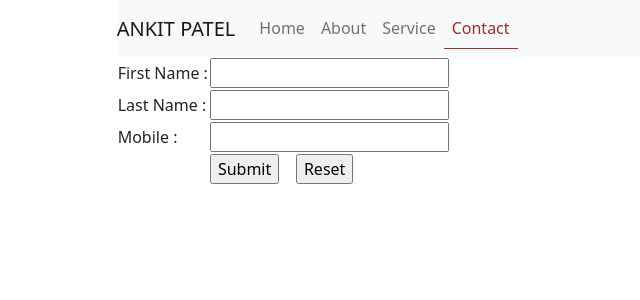
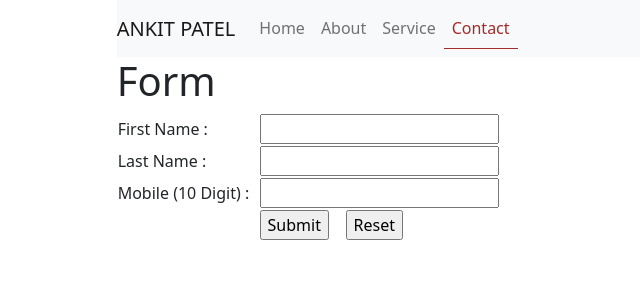
Before and after one commit to AnkitPatelInx/react_website, a React (Create React App) app: page /contact in a window 1280 px wide. Shown: the top 300 px of the page, without its empty margins (0-640 px from the left). Built offline with nearby package versions, Linux system fonts and the light colour scheme.

Commit message:
Contact form changes

```diff
--- a/package.json
+++ b/package.json
@@ -2,11 +2,13 @@
   "name": "react_website",
   "version": "0.1.0",
   "private": true,
+  "homepage":"http://AnkitPatelInx.github.io/react_website",
   "dependencies": {
     "@testing-library/jest-dom": "^4.2.4",
     "@testing-library/react": "^9.5.0",
     "@testing-library/user-event": "^7.2.1",
     "bootstrap": "^5.0.0-alpha1",
+    "gh-pages": "^3.1.0",
     "react": "^16.13.1",
     "react-dom": "^16.13.1",
     "react-router-dom": "^5.2.0",
@@ -16,7 +18,9 @@
     "start": "react-scripts start",
     "build": "react-scripts build",
     "test": "react-scripts test",
-    "eject": "react-scripts eject"
+    "eject": "react-scripts eject",
+    "predeploy": "npm run build",
+    "deploy" : "gh-pages -d build"
   },
   "eslintConfig": {
     "extends": "react-app"
--- a/src/Contact.jsx
+++ b/src/Contact.jsx
@@ -4,21 +4,51 @@ class Contact extends React.Component{
     constructor(props){
         super(props);
         this.handleChange = this.handleChange.bind(this);
+        this.state = {firstName : '', lastName : '', mobile : '', message : 'Form', messageClass : ''};
     };
 
     handleChange(e){
-        alert(e.target.value);
+        debugger;
+        const name = e.target.name;
+        const val = e.target.value;
+        this.setState({message : "Form"});
+        this.setState({messageClass : ""});
+        this.setState({[name] : val});
+        if(name === "mobile"){
+            if(isNaN(val) || val.length > 10){
+                this.setState({message : "Please enter valid 10 digit mobile number"});
+                this.setState({messageClass : "mobile-error"});
+                return null;
+            }
+        }
     };
 
     handleSubmit(e){
+        debugger;
         e.preventDefault();
+        if(isNaN(this.state.mobile) || this.state.mobile.length != 10){
+            this.setState({message : "Please enter valid 10 digit mobile number"});
+            this.setState({messageClass : "mobile-error"});
+            return null;
+        }
+        if(this.state.firstName.trim()=='' || this.state.lastName.trim()==''){
+            this.setState({message : "First Name and Last Name Required."});
+            this.setState({messageClass : "mobile-error"});
+            return null;
+        }
+        const message = "First name : "+this.state.firstName
+                        +" | Last Name : "+this.state.lastName
+                        +" | Mobile : "+this.state.mobile;
+        this.setState({message : message});
+        this.setState({messageClass : "mobile-success"});
     }
 
     render(){
         return (
 
-            <form onSubmit={this.handleSubmit}>
-                <table>
+            <form onSubmit={this.handleSubmit.bind(this)}>
+                <h1 className={this.state.messageClass}>{this.state.message}</h1>
+                <>
                     <tr>
                         <td>First Name : </td>
                         <td><input type="text" name="firstName" onChange={this.handleChange} /></td>
@@ -32,7 +62,7 @@ class Contact extends React.Component{
                         </td>
                     </tr>
                     <tr>
-                        <td>Mobile : </td>
+                        <td>Mobile (10 Digit) : &nbsp; </td>
                         <td>
                             <input type="text" name="mobile" onChange={this.handleChange} />
                         </td>
@@ -47,7 +77,7 @@ class Contact extends React.Component{
                             <input type="reset" />
                         </td>
                     </tr>
-                </table>
+                </>
             </form>
 
         );
--- a/src/index.css
+++ b/src/index.css
@@ -16,3 +16,11 @@ code {
   color: brown;
   border-bottom: 1px solid;
 }
+
+.mobile-error{
+  color: red;
+}
+
+.mobile-success{
+  color: green;
+}
```
Also changed, not shown: 29 other files (tests, documents, lock files or other folders).
